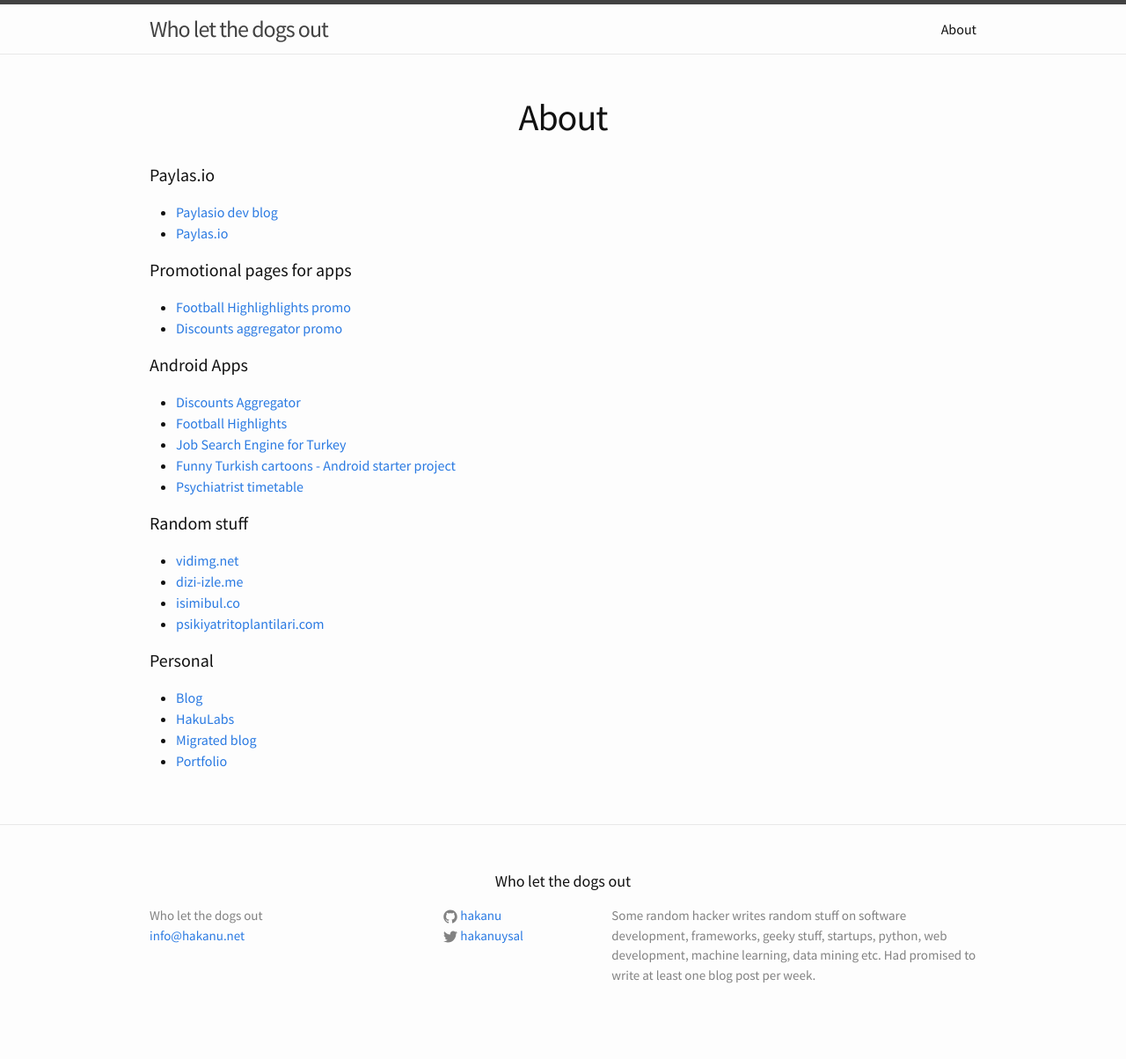
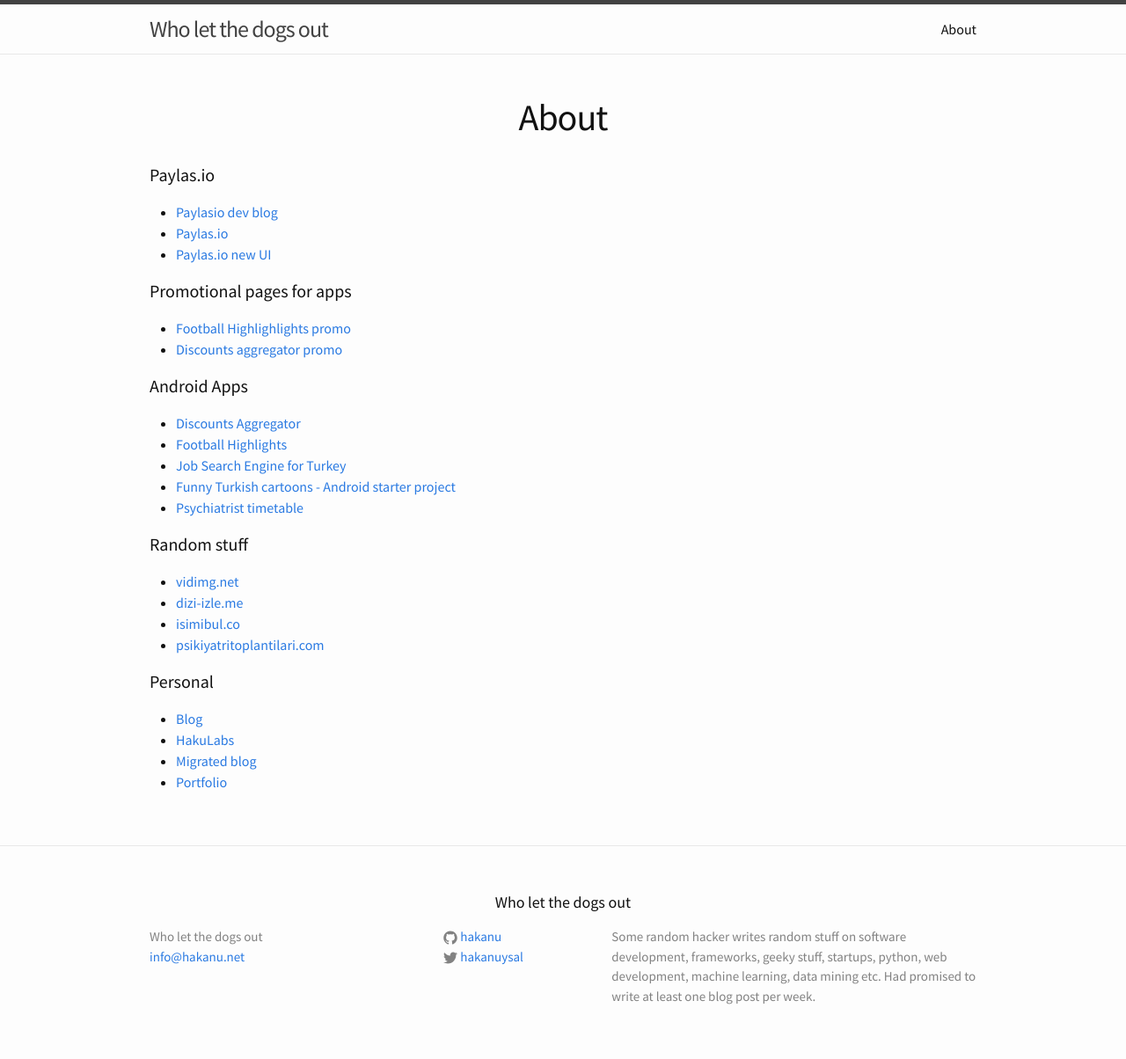
Before and after one commit to hakanu/blog, a Jekyll site: the page built from about.md, in a window 1280 px wide. Shown: the whole page at 88% size. Built offline with Jekyll 4.4.1, drawn with Linux system fonts in a browser that asks for light colours; before the commit the page ends 1180 px from its top, so only the background shows below that.

Commit message:
Update about, update site url

```diff
--- a/_config.yml
+++ b/_config.yml
@@ -7,7 +7,7 @@
   machine learning, data mining etc.
   Had promised to write at least one blog post per week.
 baseurl: "/blog/" # the subpath of your site, e.g. /blog/
-url: "http://hakanu.github.io/blog/" # the base hostname & protocol for your site
+url: "http://hakanu.github.io/blog" # the base hostname & protocol for your site
 twitter_username: hakanuysal
 github_username:  hakanu
 
--- a/about.md
+++ b/about.md
@@ -7,6 +7,7 @@
 #### Paylas.io
 * [Paylasio dev blog](http://hakanu.github.io/paylasio/)
 * [Paylas.io](http://paylas.io)
+* [Paylas.io new UI](http://m.paylas.io)
 
 #### Promotional pages for apps
 
```
